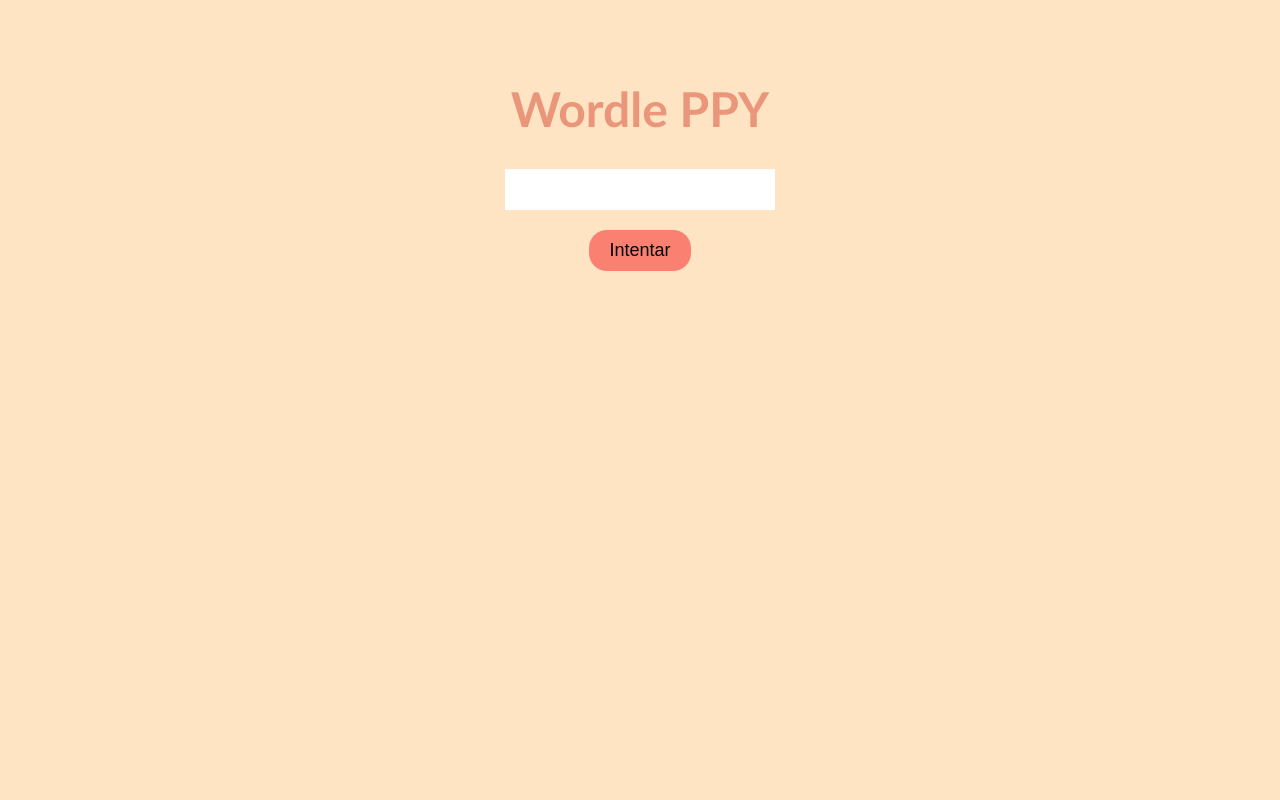
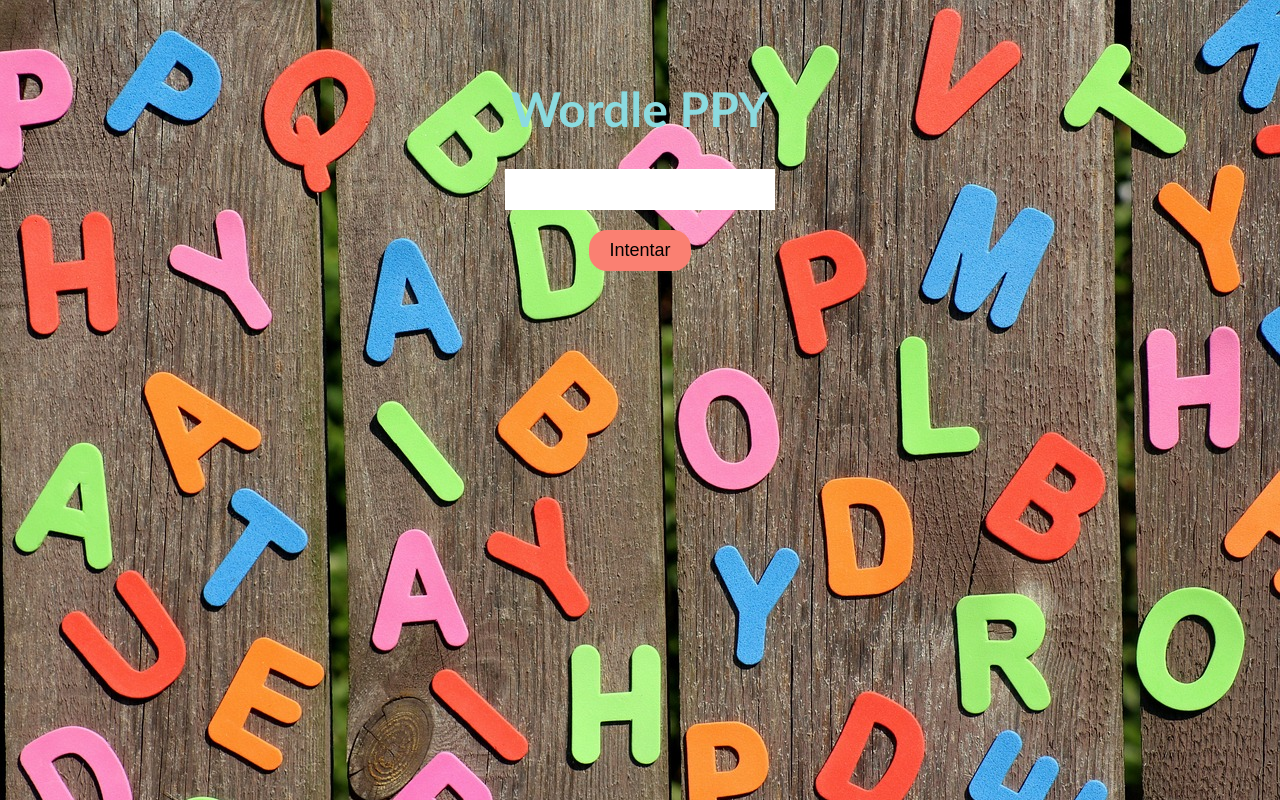
Before and after one commit to lujan-alonso1427/Wordle-PPY, a plain HTML site: page index.html in a window 1280 px wide. Drawn offline with Linux system fonts and the light colour scheme.

Commit message:
versión 2

```diff
--- a/style.css
+++ b/style.css
@@ -1,12 +1,12 @@
 body {
-    background-color: bisque;
+    background-image: url(letters-4299007_1280.jpg);
     font-family: 'Trebuchet MS', 'Lucida Sans Unicode', 'Lucida Grande', 'Lucida Sans', Arial, sans-serif;
 }
 
 h1 {
     text-align: center;
     margin-top: 80px;
-    color: darksalmon;
+    color: rgb(139, 219, 224);
     font-size: 300%;
 }
 
```
Also changed, not shown: letters-4299007_1280.jpg (added), 1 other file.
